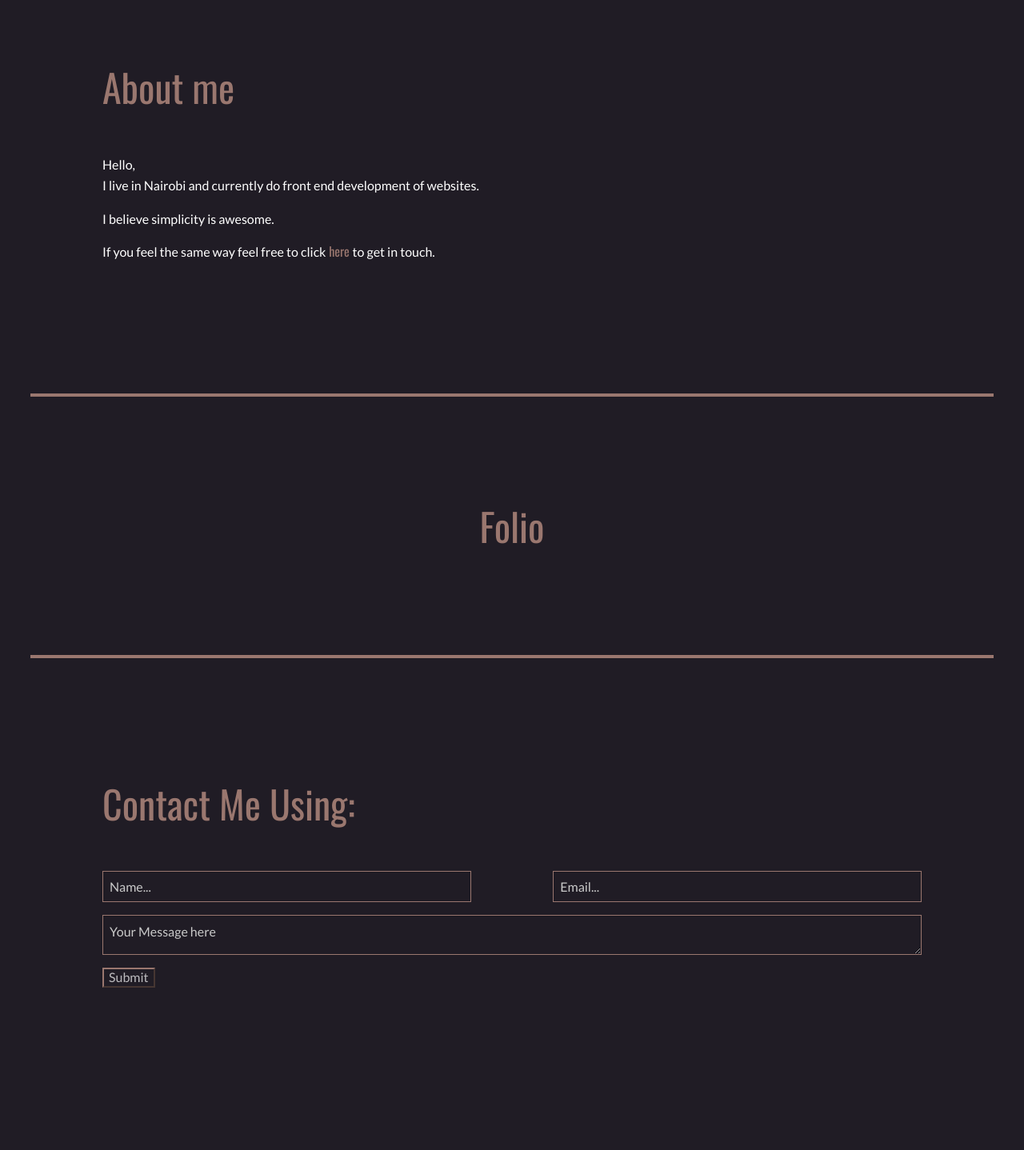
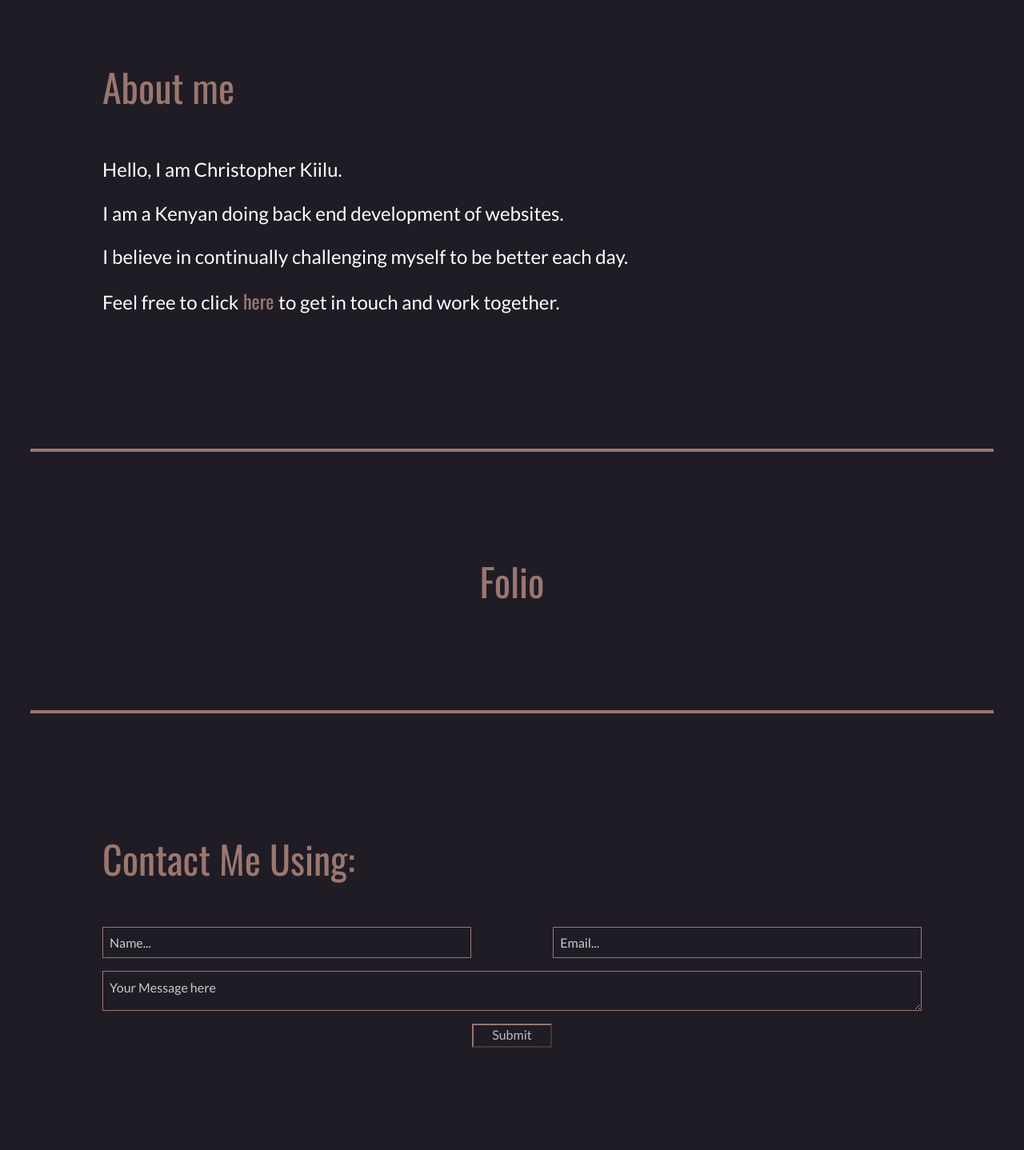
Before and after one commit to meshnesh/django-blog, a Django app: page / in a window 1280 px wide. Shown: the part 353-1791 px from the top of the page at 80% size. Before the commit the page ends 1588 px from the top, so only its background shows below. Run offline with Django 3.2, Linux system fonts and the light colour scheme; data that the repository does not hold is empty; some libraries are stand-ins or nearby versions.

Commit message:
Updated about section

```diff
--- a/jester/static/css/site.css
+++ b/jester/static/css/site.css
@@ -44,10 +44,10 @@ h2 {
     margin-bottom: 5%;
 }
 h3 {
-    font-size: 1.5em;
+    font-size: 2em;
 }
 p {
-    font-size: 1em;
+    font-size: 1.5em;
 }
 section {
     width: 100vw;
@@ -152,8 +152,8 @@ section {
     color: rgb(154, 119, 111);
 }
 #submit{
-    position: absolute;
-    margin: 0 auto;
+    width:100px;
+    height: 30px;
 }
 #submit:hover{
     background: rgb(154, 119, 111);
@@ -210,3 +210,6 @@ section {
         max-height: 100vh;
     }
 }
+p {
+    font-size: 1.5em;
+}
--- a/personalsite/templates/index.html
+++ b/personalsite/templates/index.html
@@ -26,10 +26,10 @@
     <section class="row ck-section" id="about">
         <div>
             <h2>About me</h2>
-            <p>Hello,
-                <br>I live in Nairobi and currently do front end development of websites.</p>
-            <p>I believe simplicity is awesome.</p>
-            <p>If you feel the same way feel free to click<a href="#contact"> here </a> to get in touch.</p>
+            <p>Hello, I am Christopher Kiilu.</p>
+                <p>I am a Kenyan doing back end development of websites.</p>
+            <p>I believe in continually challenging myself to be better each day.</p>
+            <p>Feel free to click<a href="#contact"> here </a> to get in touch and work together.</p>
         </div>
     </section>
     <hr>
@@ -49,7 +49,7 @@
     <hr>
     <section class="row ck-section" id="contact">
         <h2>Contact Me Using:</h2>
-        <form method="post" class="clearfix">
+        <form method="post" class="clearfix text-center">
             <input type="text" placeholder="Name..." required id="left" class="clear">
             <input type="text" placeholder="Email..." required id="right" class="clear">
             <textarea placeholder="Your Message here" required class="clear" id="message"></textarea>
```
